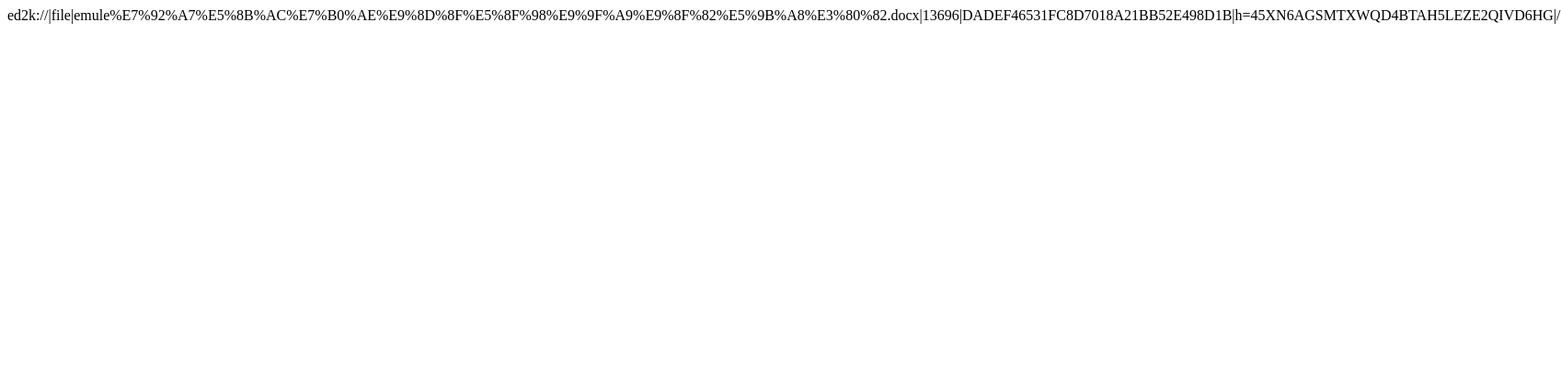
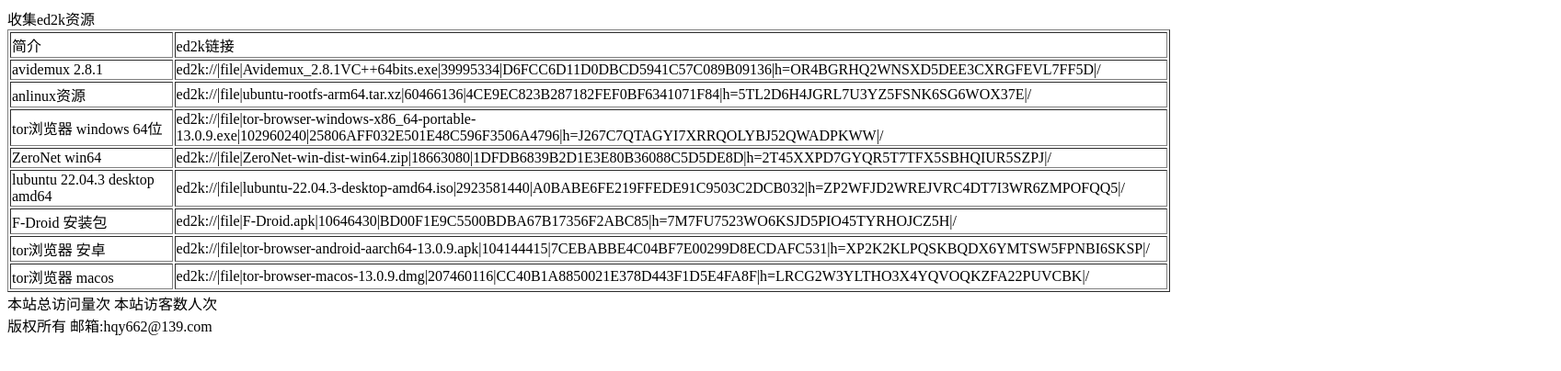
Before and after one commit to hqy6/ed2k-ziyuan, a plain HTML site: page index.html in a window 1280 px wide. Shown: the whole page at 92% size, 1697 px wide, since content can reach past the window. Drawn offline with Linux system fonts and the light colour scheme; some packages are replaced by stand-ins of ours; a script that the page names is missing.

Commit message:
Add files via upload

```diff
--- a/index.html
+++ b/index.html
@@ -1,4 +1,55 @@
+<!DOCTYPE html>
 <html>
-  <title>emule共享资源文档</title>
-  ed2k://|file|emule%E7%92%A7%E5%8B%AC%E7%B0%AE%E9%8D%8F%E5%8F%98%E9%9F%A9%E9%8F%82%E5%9B%A8%E3%80%82.docx|13696|DADEF46531FC8D7018A21BB52E498D1B|h=45XN6AGSMTXWQD4BTAH5LEZE2QIVD6HG|/
+<head>
+<meta charset="UTF-8">
+<title>hqy662的小站</title>
+<script async src="//busuanzi.ibruce.info/busuanzi/2.3/busuanzi.pure.mini.js"></script>
+
+</head>
+<body>
+收集ed2k资源
+<table border="1">
+	<tr>
+		<td>简介</td>
+		<td>ed2k链接</td>
+	</tr>
+	<tr>
+		<td>avidemux 2.8.1</td>
+		<td>ed2k://|file|Avidemux_2.8.1VC++64bits.exe|39995334|D6FCC6D11D0DBCD5941C57C089B09136|h=OR4BGRHQ2WNSXD5DEE3CXRGFEVL7FF5D|/</td>
+	</tr>
+    <tr>
+        <td>anlinux资源</td>
+        <td>ed2k://|file|ubuntu-rootfs-arm64.tar.xz|60466136|4CE9EC823B287182FEF0BF6341071F84|h=5TL2D6H4JGRL7U3YZ5FSNK6SG6WOX37E|/</td>
+    </tr>
+    <tr>
+        <td>tor浏览器 windows 64位</td>
+        <td>ed2k://|file|tor-browser-windows-x86_64-portable-13.0.9.exe|102960240|25806AFF032E501E48C596F3506A4796|h=J267C7QTAGYI7XRRQOLYBJ52QWADPKWW|/</td>
+    </tr>
+    <tr>
+        <td>ZeroNet win64</td>
+        <td>ed2k://|file|ZeroNet-win-dist-win64.zip|18663080|1DFDB6839B2D1E3E80B36088C5D5DE8D|h=2T45XXPD7GYQR5T7TFX5SBHQIUR5SZPJ|/</td>
+    </tr>
+    <tr>
+        <td>lubuntu 22.04.3 desktop amd64</td>
+    <td>ed2k://|file|lubuntu-22.04.3-desktop-amd64.iso|2923581440|A0BABE6FE219FFEDE91C9503C2DCB032|h=ZP2WFJD2WREJVRC4DT7I3WR6ZMPOFQQ5|/</td>
+    </tr>
+    <tr>
+        <td>F-Droid 安装包</td>
+        <td>ed2k://|file|F-Droid.apk|10646430|BD00F1E9C5500BDBA67B17356F2ABC85|h=7M7FU7523WO6KSJD5PIO45TYRHOJCZ5H|/</td>
+    </tr>
+    <tr>
+        <td>tor浏览器 安卓</td>
+        <td>ed2k://|file|tor-browser-android-aarch64-13.0.9.apk|104144415|7CEBABBE4C04BF7E00299D8ECDAFC531|h=XP2K2KLPQSKBQDX6YMTSW5FPNBI6SKSP|/</td>
+    </tr>
+    <tr>
+    <td>tor浏览器 macos</td>
+	<td>ed2k://|file|tor-browser-macos-13.0.9.dmg|207460116|CC40B1A8850021E378D443F1D5E4FA8F|h=LRCG2W3YLTHO3X4YQVOQKZFA22PUVCBK|/</td>
+	</tr>
+</table>
+ <span id="busuanzi_container_site_pv">本站总访问量<span id="busuanzi_value_site_pv"></span>次</span>
+ <span id="busuanzi_container_site_uv">
+  本站访客数<span id="busuanzi_value_site_uv"></span>人次
+</span><br>
+版权所有 邮箱:hqy662@139.com
+</body>
 </html>
```
